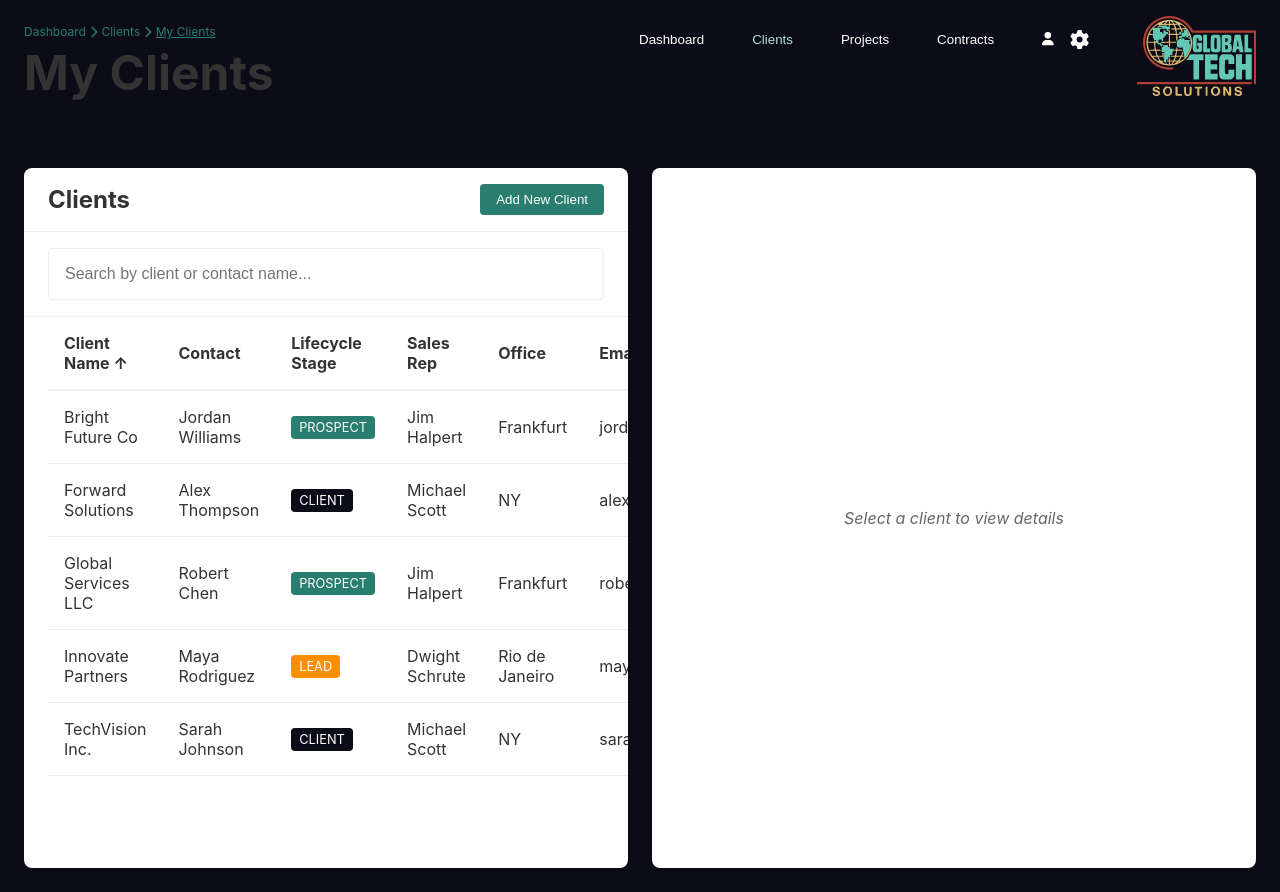
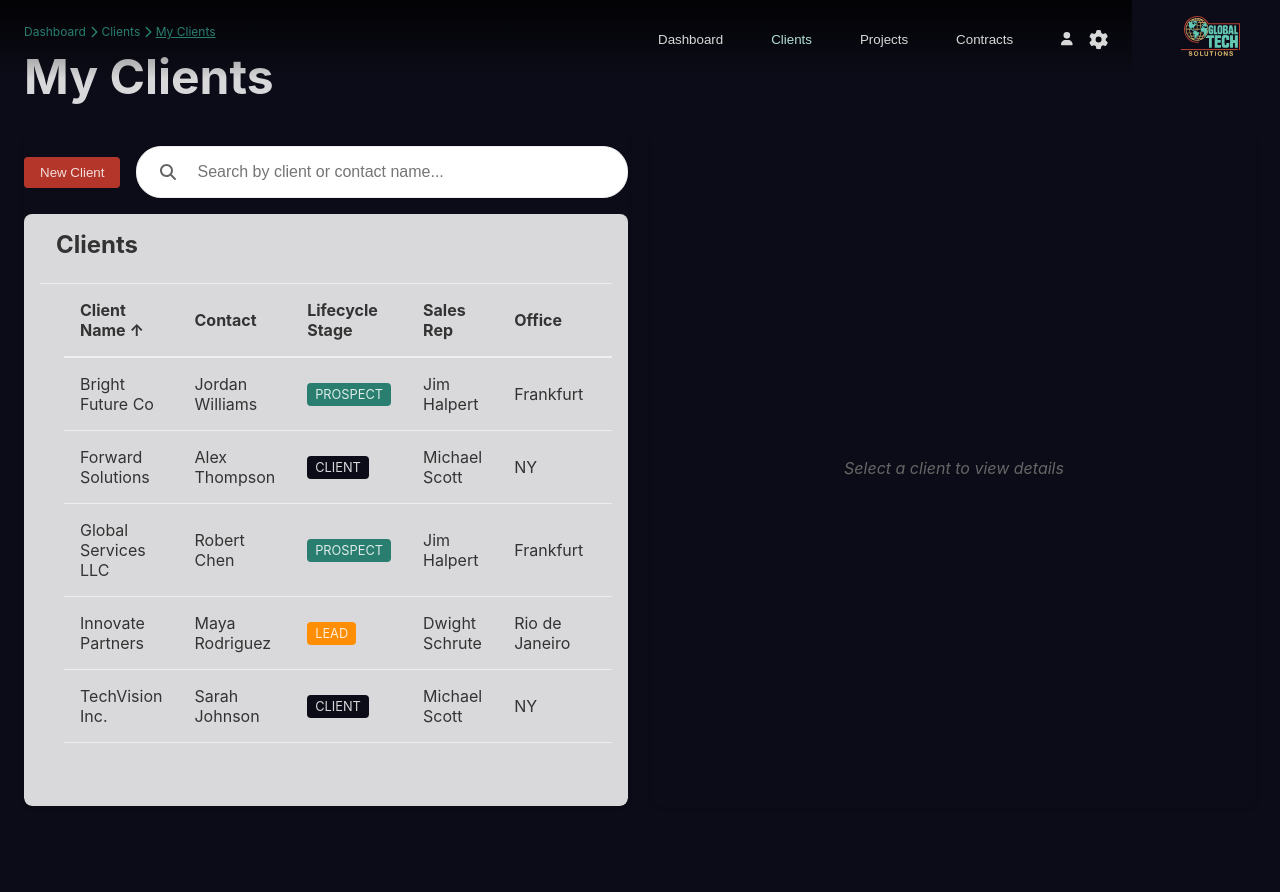
Before and after one commit to ClaudiaHarris/MyClients, a React (Create React App) app: page / in a window 1280 px wide. After the commit the page ends 830 px from the top, so only its background shows below. Built offline with nearby package versions, Linux system fonts and the light colour scheme.

Commit message:
searchbar works

```diff
--- a/src/App.css
+++ b/src/App.css
@@ -29,7 +29,7 @@ code {
   --dark-grey: #333;
   --medium-grey: #666;
   --light-grey: #EEE;
-  --white: #FFF;
+  --white: #ffffffd7;
 
   /* UI colors */
   --lead-color: #FF8E04; /* pastured-egg */
@@ -84,11 +84,11 @@ h1, h2, h3, h4, h5, h6 {
 
 /* Navbar */
 .navbar {
-  background: transparent;
+  background: linear-gradient(to bottom, rgba(0,0,0,0.8) 0%, rgba(0,0,0,0) 100%);
   position: absolute;
   top: 0;
   left: 0;
-  right: calc(119px + var(--spacing-lg) * 2); /* Logo width + padding */
+  right: calc(100px + var(--spacing-lg) * 2); /* Logo width + padding */
   color: var(--white);
   display: flex;
   justify-content: space-between;
@@ -100,12 +100,10 @@ h1, h2, h3, h4, h5, h6 {
 .page-header {
   display: flex;
   align-items: center;
-  font-size: 1.5rem;
   gap: var(--spacing-lg);
 }
-.screen-title {
+.page-title {
   margin-top: var(--spacing-xs);
-  font-size: 1.5rem;
   margin-bottom: 0;
   color: var(--white);
 }
@@ -177,12 +175,13 @@ h1, h2, h3, h4, h5, h6 {
 .header-logo {
   position: fixed;
   top: var(--spacing-md);
+  padding-right: var(--spacing-md);
   right: max(var(--spacing-lg), calc((100vw - 1400px) / 2));
   z-index: 1001;
 }
 
 .logo {
-  height: 80px;
+  height: 40px;
   width: auto;
 }
 
@@ -192,9 +191,10 @@ h1, h2, h3, h4, h5, h6 {
   gap: var(--spacing-xs);
   font-size: 0.75rem;
   color: var(--teal);
-
   margin-bottom: var(--spacing-xs);
-
+  position: relative;
+  z-index: 1002;
+  cursor: pointer;
 }
 
 .breadcrumb-item {
@@ -207,7 +207,7 @@ h1, h2, h3, h4, h5, h6 {
 
 /* Client Screen Layout */
 .client-screen-container {
-  margin-top: 50px; /* based on navbar height */
+  padding: var(--spacing-lg) 0 0;
   display: grid;
   grid-template-columns: 1fr 1fr;
   gap: var(--spacing-lg);
@@ -215,7 +215,7 @@ h1, h2, h3, h4, h5, h6 {
 }
 
 .client-list-container, .client-details-container {
-  background-color: var(--white);
+  background-color: tranparent;
   border-radius: 8px;
   box-shadow: 0 2px 4px rgba(0, 0, 0, 0.1);
   overflow: hidden;
@@ -225,46 +225,78 @@ h1, h2, h3, h4, h5, h6 {
 
 /* Client List */
 .client-list {
+  background-color: var(--white);
+  border-radius: 8px;
   display: flex;
   flex-direction: column;
   height: 100%;
+  padding: var(--spacing-md);
 }
 
 .client-list-header {
   display: flex;
   justify-content: space-between;
   align-items: center;
-  padding: var(--spacing-md) var(--spacing-lg);
+  padding: 0 var(--spacing-md) var(--spacing-lg);
   border-bottom: 1px solid var(--light-grey);
 }
 
-.client-list-header h2 {
-  margin-bottom: 0;
+.client-list-actions {
+  background-color: tranparent;
+  display: flex;
+  align-items: center;
+  gap: var(--spacing-md);
+  flex: 1;
+  width: 100%;
 }
 
 .search-bar {
-  padding: var(--spacing-md) var(--spacing-lg);
-  border-bottom: 1px solid var(--light-grey);
+  flex: 1;
   position: relative;
+  padding: var(--spacing-md) 0;
 }
 
 .search-input {
   width: 100%;
-  padding: var(--spacing-md);
+  padding: var(--spacing-md) var(--spacing-lg) var(--spacing-md) calc(var(--spacing-lg) * 2.5);
   border: 1px solid var(--light-grey);
-  border-radius: 4px;
+  border-radius: 25px;
   font-size: 1rem;
+  transition: border-color 0.2s ease, box-shadow 0.2s ease;
+}
+
+.search-input:focus {
+  outline: none;
+  border-color: var(--teal);
+  box-shadow: 0 0 0 2px rgba(41, 126, 111, 0.1);
+}
+
+.search-icon {
+  position: absolute;
+  left: var(--spacing-lg);
+  top: 50%;
+  transform: translateY(-50%);
+  color: var(--medium-grey);
+  pointer-events: none;
 }
 
 .clear-search-btn {
   position: absolute;
-  right: calc(var(--spacing-lg) + var(--spacing-md));
+  right: var(--spacing-lg);
   top: 50%;
   transform: translateY(-50%);
   background: none;
   border: none;
   color: var(--medium-grey);
   cursor: pointer;
+  padding: 0;
+  display: flex;
+  align-items: center;
+  justify-content: center;
+}
+
+.client-list-header h2 {
+  margin-bottom: 0;
 }
 
 .client-table-container {
@@ -553,12 +585,12 @@ h1, h2, h3, h4, h5, h6 {
   background-color: #ddd;
 }
 
-.btn-danger {
+.btn-alert {
   background-color: var(--rustic-red);
   color: var(--white);
 }
 
-.btn-danger:hover {
+.btn-alert:hover {
   background-color: #9c2e24;
 }
 
@@ -575,6 +607,9 @@ h1, h2, h3, h4, h5, h6 {
 .btn:disabled {
   opacity: 0.6;
   cursor: not-allowed;
+}
+.add-client-button-container {
+  padding: var(--spacing-lg) 0 var(--spacing-sm);
 }
 
 /* Modal Styles */
--- a/src/pages/ClientScreen.css
+++ b/src/pages/ClientScreen.css
@@ -67,6 +67,44 @@
   margin-bottom: 10px;
 }
 
+/* Search bar styling */
+.search-bar {
+  position: relative;
+  display: flex;
+  align-items: center;
+  width: 100px;
+}
+
+.search-icon {
+  position: absolute;
+  left: 10px;
+  color: #666;
+  pointer-events: none;
+}
+
+.search-input {
+  width: 100%;
+  padding: 8px 32px 8px 35px;
+  border: 1px solid #ddd;
+  border-radius: 4px;
+  font-size: 14px;
+}
+
+.clear-search-btn {
+  position: absolute;
+  right: 10px;
+  background: none;
+  border: none;
+  color: #666;
+  cursor: pointer;
+  padding: 0;
+  font-size: 14px;
+}
+
+.clear-search-btn:hover {
+  color: #333;
+}
+
 /* Responsive adjustments */
 @media (max-width: 1024px) {
   .client-screen-container {
--- a/src/pages/ClientScreen.jsx
+++ b/src/pages/ClientScreen.jsx
@@ -183,6 +183,7 @@ const Button = ({ children, onClick, variant = 'primary', type = 'button' }) =>
 const SearchBar = ({ value, onChange }) => {
   return (
     <div className="search-bar">
+      <FontAwesomeIcon icon={faSearch} className="search-icon" />
       <input
         type="text"
         value={value}
@@ -242,9 +243,9 @@ const ClientRow = ({ client, onSelect }) => {
 
 // Client List component
 const ClientList = ({ clients, onClientSelect, onAddNew }) => {
-  const [searchTerm, setSearchTerm] = useState('');
   const [sortField, setSortField] = useState('name');
   const [sortDirection, setSortDirection] = useState('asc');
+  const [searchTerm, setSearchTerm] = useState('');
 
   // Filter clients based on search term
   const filteredClients = clients.filter(client =>
@@ -274,10 +275,7 @@ const ClientList = ({ clients, onClientSelect, onAddNew }) => {
     <div className="client-list">
       <div className="client-list-header">
         <h2>Clients</h2>
-        <Button onClick={onAddNew}>Add New Client</Button>
       </div>
-
-      <SearchBar value={searchTerm} onChange={setSearchTerm} />
 
       <div className="client-table-container">
         <table className="client-table">
@@ -504,9 +502,12 @@ const ProjectList = ({ projects }) => {
                 <td>{project.startDate}</td>
                 <td>{project.endDate}</td>
                 <td>
-                  <a href="#" className="support-tickets-link">
+                  <button
+                    className="support-tickets-link"
+                    onClick={() => alert(`View ${project.supportTickets} support tickets`)}
+                  >
                     {project.supportTickets} tickets
-                  </a>
+                  </button>
                 </td>
                 <td className="actions">
                   <button className="edit-btn">Edit</button>
@@ -574,7 +575,6 @@ const MainLayout = ({ children }) => {
     </div>
   );
 };
-
 // Add Client Modal component
 const AddClientModal = ({ isOpen, onClose }) => {
 
@@ -757,10 +757,33 @@ const AddClientModal = ({ isOpen, onClose }) => {
   );
 };
 
+const AddClientButton = ({ onClick }) => {
+  return (
+    <button className="btn btn-alert" onClick={onClick}>
+      New Client
+    </button>
+  );
+}
+const ClientListActions = ({ onAddNew, searchValue, onSearchChange }) => {
+  return (
+
+      <div className="client-list-actions">
+        <AddClientButton onClick={onAddNew} />
+        <SearchBar value={searchValue} onChange={onSearchChange} />
+      </div>
+
+  );
+};
 // Main ClientScreen component
 const ClientScreen = () => {
   const [isAddModalOpen, setIsAddModalOpen] = useState(false);
   const [selectedClient, setSelectedClient] = useState(null);
+  const [searchValue, setSearchValue] = useState('');
+
+  const filteredClients = mockClients.filter(client =>
+    client.name.toLowerCase().includes(searchValue.toLowerCase()) ||
+    client.contactName.toLowerCase().includes(searchValue.toLowerCase())
+  );
 
   return (
     <MainLayout>
@@ -768,10 +791,14 @@ const ClientScreen = () => {
       <PageHeader />
 
       <div className="client-screen-container">
-        {/* Left side: Client List */}
         <div className="client-list-container">
+          <ClientListActions
+            onAddNew={() => setIsAddModalOpen(true)}
+            searchValue={searchValue}
+            onSearchChange={setSearchValue}
+          />
           <ClientList
-            clients={mockClients}
+            clients={filteredClients}
             onClientSelect={setSelectedClient}
             onAddNew={() => setIsAddModalOpen(true)}
           />
@@ -781,7 +808,6 @@ const ClientScreen = () => {
         <div className="client-details-container">
           {selectedClient ? (
             <>
-
               <ProjectsBox clientId={selectedClient.id} />
               <ClientCard client={selectedClient} />
             </>
@@ -793,7 +819,6 @@ const ClientScreen = () => {
         </div>
       </div>
 
-      {/* Modals */}
       <AddClientModal
         isOpen={isAddModalOpen}
         onClose={() => setIsAddModalOpen(false)}
```
Also changed, not shown: src/components/clients/ClientsList/NotSearch.txt.
